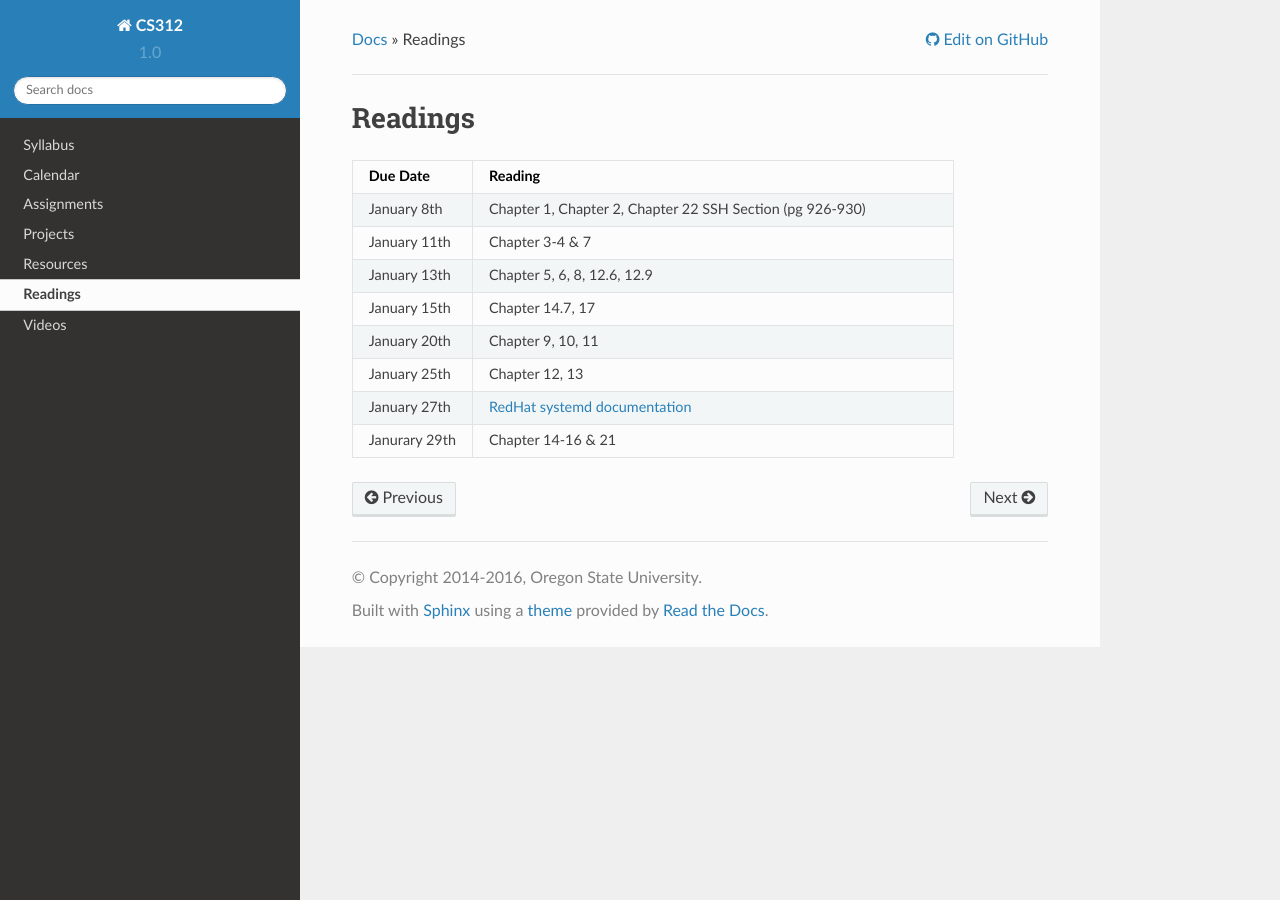
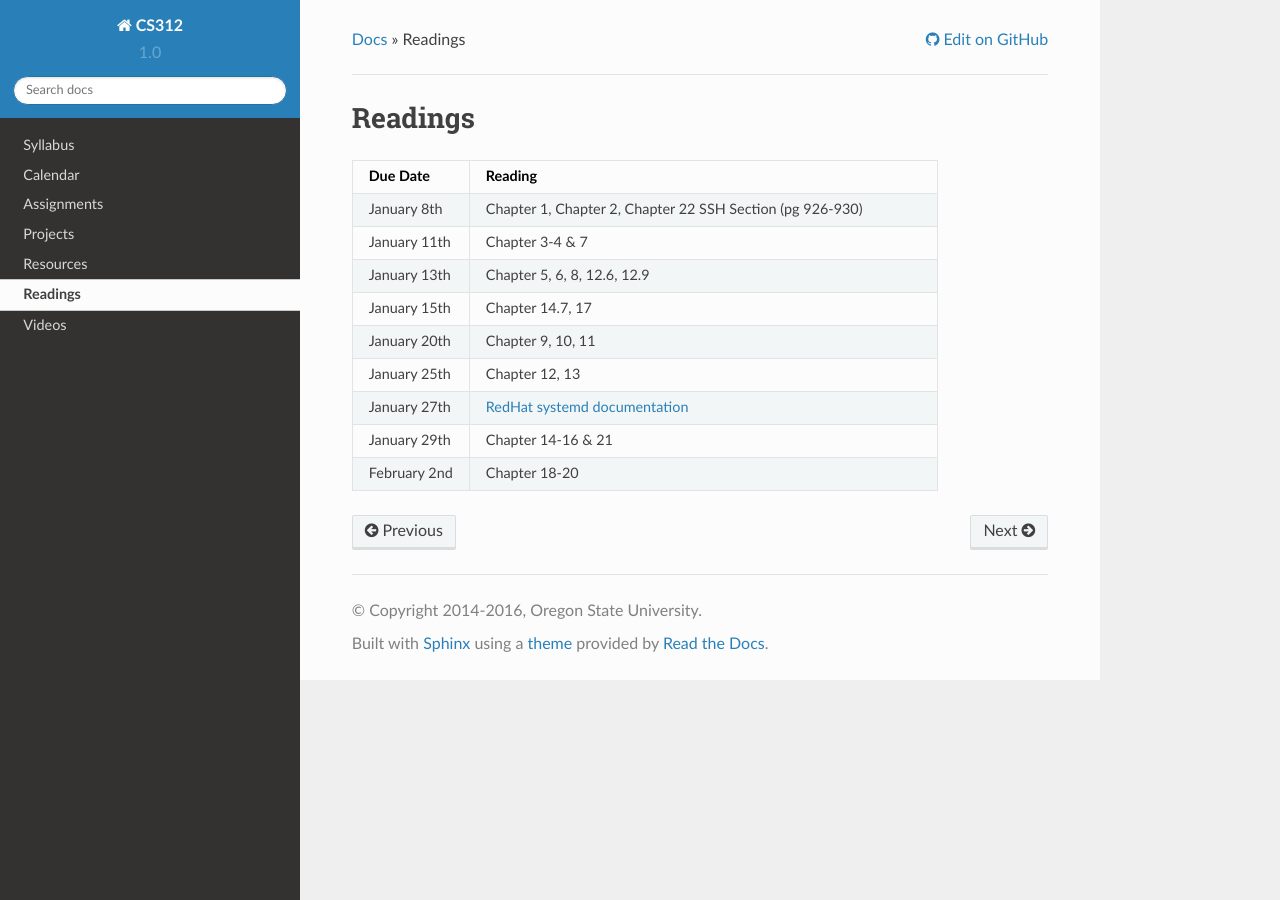
Before and after one commit to osuosl/cs312, a Sphinx documentation site: the page built from source/readings.rst, in a window 1280 px wide. Built offline with Sphinx 7.4.7 and the Read the Docs theme 2.0.0, drawn with Linux system fonts in a browser that asks for light colours.

Commit message:
Add readings

```diff
--- a/source/_static/calendar.csv
+++ b/source/_static/calendar.csv
@@ -16,7 +16,7 @@ M 1/25,:slides:ref:`07_storage_kickstart`,"**BRING LAPTOPS!**, :ref:`Ch 12 & 13
 W 1/27,:slides:ref:`08_systemd`, "`RedHat SystemD documentation <https://access.redhat.com/documentation/en-US/Red_Hat_Enterprise_Linux/7/html/System_Administrators_Guide/chap-Managing_Services_with_systemd.html>`_"
 F 1/29,Linux Networking / Network debugging,"HW #2 Assigned, :ref:`Ch 14-16 & 21 <readings>`"
 ,**Week 5**,
-M 2/1,NFS / Email,Project #1 Due / HW #3 Assigned
+M 2/1,NFS / Email,"Project #1 Due / HW #3 Assigned, :ref:`Ch 18-20 <readings>`"
 W 2/3,Continuous Integration,
 F 2/5,Config Management, HW #2 Due
 ,**Week 6**,
--- a/source/readings.rst
+++ b/source/readings.rst
@@ -14,4 +14,5 @@ Readings
     January 20th, "Chapter 9, 10, 11"
     January 25th, "Chapter 12, 13"
     January 27th, "`RedHat systemd documentation <https://access.redhat.com/documentation/en-US/Red_Hat_Enterprise_Linux/7/html/System_Administrators_Guide/chap-Managing_Services_with_systemd.html>`_"
-    Janurary 29th, "Chapter 14-16 & 21"
+    January 29th, "Chapter 14-16 & 21"
+    February 2nd, "Chapter 18-20"
```
